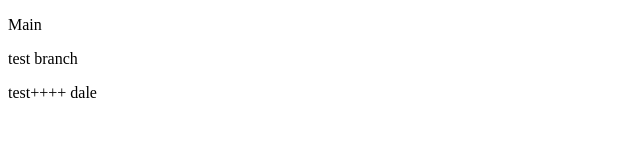
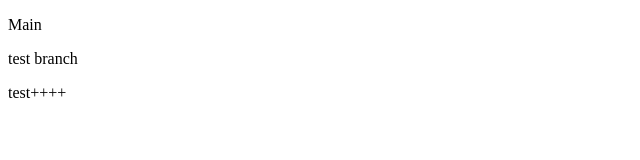
Before and after one commit to Ercanx/git-15, a plain HTML site: page index.html in a window 1280 px wide. Shown: the full height of the page, 0-640 px from the left. Drawn offline with Linux system fonts and the light colour scheme.

Commit message:
Revert "kjdk"
This reverts commit 7f480d52d46689a03196db909d31b15d68b45279.

```diff
--- a/index.html
+++ b/index.html
@@ -10,6 +10,5 @@
     <p>Main</p>
     <p>test branch</p>
     test++++
-    dale
 </body>
 </html>
```
